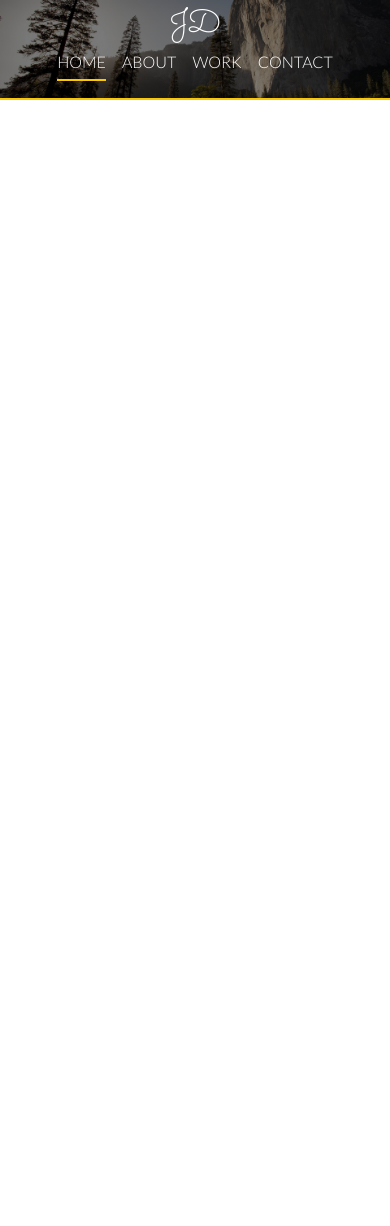
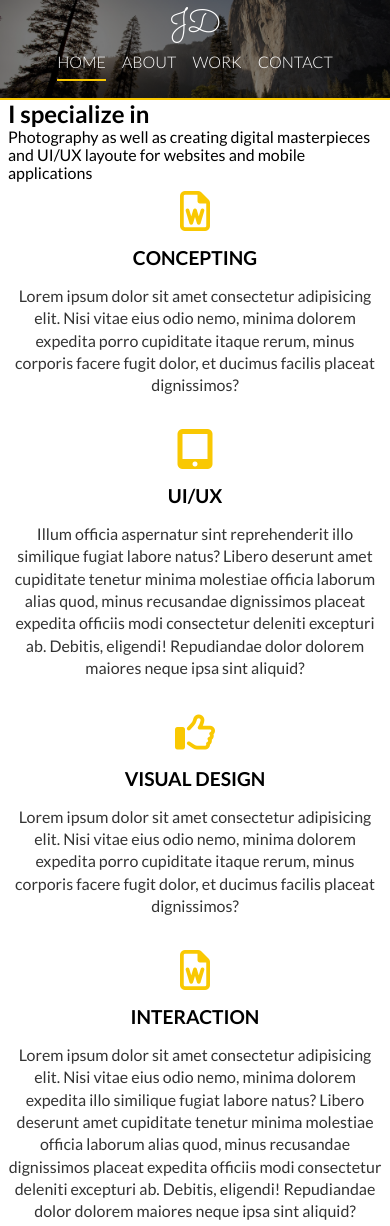
Before and after one commit to DariuszOkonski/webpage-portfolio-website, a website: page src/content/index.html in a window 390 px wide. Shown: the top 1226 px of the page. Before the commit the page ends 1072 px from the top, so only its background shows below. Drawn offline with nearby package versions, Linux system fonts and the light colour scheme; files that its build step writes are made by us from their sources; files whose address does not match are found by name.

Commit message:
add styles for section #home-a for both mobile and desktop views

```diff
--- a/src/scss/_home.scss
+++ b/src/scss/_home.scss
@@ -41,3 +41,109 @@
     }
   }
 }
+
+#home-a {
+  color: $black;
+  background-color: $white;
+
+  // min-height: 100vh;
+
+  .specials {
+    display: grid;
+    grid-template-columns: 1fr;
+    gap: 1rem;
+    text-align: center;
+    margin-bottom: 2rem;
+
+    @media(orientation: landscape) {
+      grid-template-columns: repeat(4, 1fr);
+    }
+
+    .item {
+      padding-top: 0.5rem;
+      padding-bottom: 0.5rem;
+
+      &__icon {
+        font-size: 2.5rem;
+        color: $yellow;
+        margin-bottom: 1rem;
+      }
+
+      &__header {
+        color: black;
+        text-transform: uppercase;
+        font-size: 1.2rem;
+        margin-bottom: 1rem;
+      }
+
+      &__paragraph {
+        color: lighten($color: $black, $amount: 20%);
+        font-size: 1rem;
+        line-height: 1.4;
+      }
+
+      @media(min-width: $tablet) {
+        &__header {
+          font-size: 1.4rem;
+        }
+
+        &__paragraph {
+          font-size: 1.2rem;
+        }
+      }
+    }
+  }
+
+  .statistics {
+    background-color: yellow;
+    display: grid;
+    grid-template-columns: 1fr;
+    text-align: center;
+
+    @media(orientation: landscape) {
+      grid-template-columns: repeat(4, 1fr);
+    }
+
+    .stat-item {
+      background-color: $light-gray;
+
+      &:nth-child(odd) {
+        background-color: $dark-gray;
+      }
+
+      height: 220px;
+
+      display: flex;
+      flex-direction: column;
+      justify-content: center;
+      align-items: center;
+
+      &__icon {
+        color: lighten($color: $black, $amount: 20%);
+        font-size: 2rem;
+        margin-bottom: 1rem;
+      }
+
+      &__header {
+        color: lighten($color: $black, $amount: 20%);
+        font-size: 1.4rem;
+        font-weight: 300;
+        letter-spacing: 1px;
+        margin-bottom: 1rem;
+      }
+
+      &__numbers {
+        font-size: 1.6rem;
+        font-weight: 700;
+      }
+
+      @media(min-width: $tablet) {
+        &__icon {
+          font-size: 3rem;
+        }
+
+        height: 280px;
+      }
+    }
+  }
+}
```
